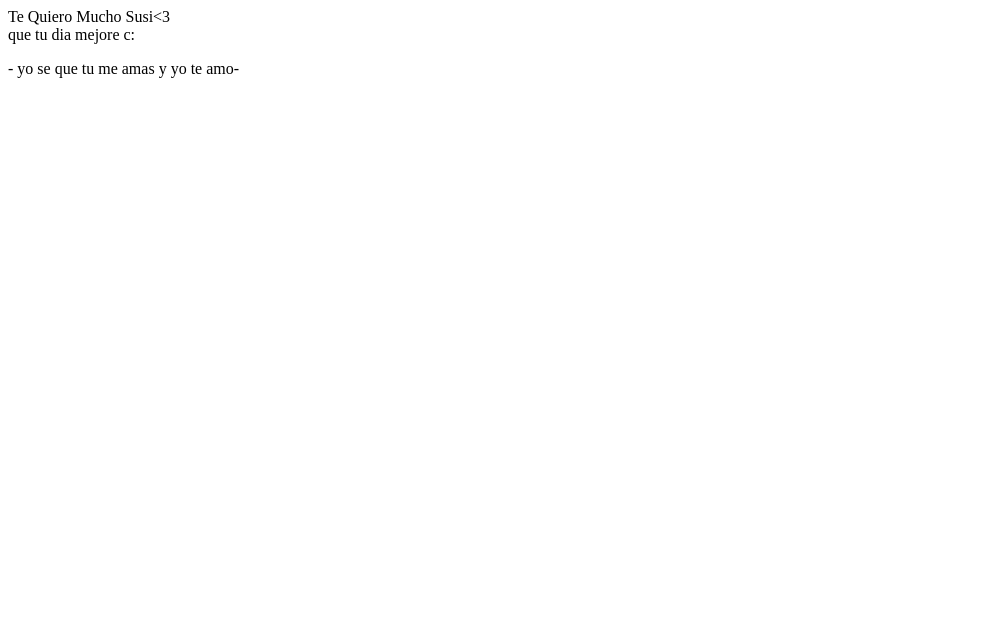
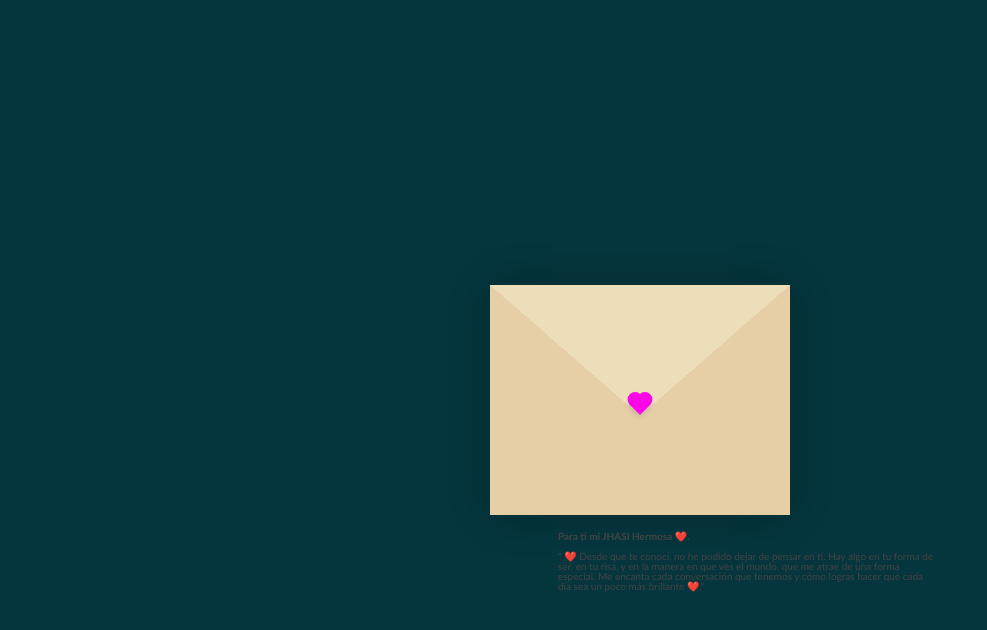
Before and after one commit to LuisCapcha/CartaMarylin.github.io, a website: page index.html in a window 1280 px wide. Shown: the whole page, without its empty margins (0-987 px from the left). Drawn offline with Linux system fonts and the light colour scheme.

Commit message:
cambios 2

```diff
--- a/index.html
+++ b/index.html
@@ -1,29 +1,34 @@
-<div class="happy-valentines">
-    <div class="valentines-day-card">
-      <div class="clouds"></div>
-      <div class="hearts">
-        <div class="heartOne">
-          <div class="left-side"></div>
-          <div class="right-side"></div>
+<!DOCTYPE html>
+<html lang="en">
+<head>
+    <meta charset="UTF-8">
+    <meta http-equiv="X-UA-Compatible" content="IE=edge">
+    <meta name="viewport" content="width=device-width, initial-scale=1.0">
+    <title>CSS Envelope + Letter (Open/Close on Click)</title>
+    <link rel="stylesheet" href="./style.css">
+</head>
+<body>
+    <div class="container">
+        <div class="envelope-wrapper">
+            <div class="envelope">
+                <div class="letter">
+                    <div class="text">
+                        <strong>Para ti mi JHASI Hermosa  ❤️.</strong>
+                        <p>
+                            " ❤️ Desde que te conocí, no he podido dejar de pensar en ti. Hay algo en tu forma de ser, en tu risa, y en la manera en que ves el mundo, que me atrae de una forma especial. Me encanta cada conversación que tenemos y cómo logras hacer que cada día sea un poco más brillante  ❤️."
+
+                        </p>
+                    </div>
+                </div>
+            </div>
+            <div class="heart"></div>
         </div>
-        <div class="heartTwo">
-          <div class="left-side"></div>
-          <div class="right-side"></div>
-        </div>
-            <div class="heartThree">
-          <div class="left-side"></div>
-          <div class="right-side"></div>
-        </div>
-         <div class="heartFour">
-          <div class="left-side"></div>
-          <div class="right-side"></div>
-        </div>
-         <div class="heartFive">
-         <div class="left-side"></div>
-          <div class="right-side"></div>
-        </div>
-      </div>
-      <div class="text"><span>Te Quiero Mucho Susi<3 </br> que tu dia mejore c:</div>
     </div>
-    <p class="hover">- yo se que tu me amas  y yo te amo-</p>
-    </div>
+    <script>
+        const envelope = document.querySelector('.envelope-wrapper');
+        envelope.addEventListener('click', () => {
+            envelope.classList.toggle('flap');
+        });
+    </script>
+</body>
+</html>
--- a/style.css
+++ b/style.css
@@ -1,4 +1,15 @@
-@import url('https://fonts.googleapis.com/css2?family=Pacifico&display=swap');
+:root{
+    --primary: #fff;
+    --bg-color: rgb(5, 53, 61);
+    --bg-envelope-color: #f5edd1;
+    --envelope-tab: #ecdeb8;
+    --envelope-cover: #e6cfa7;
+    --shadow-color: rgba(0, 0, 0, 0.2);
+    --txt-color: #444;
+    --heart-color: rgb(252, 8, 231);
+  }
+  body{
+    margin: 0;@import url('https://fonts.googleapis.com/css2?family=Pacifico&display=swap');
 
     body {
       height: 100vh;
@@ -188,3 +199,106 @@ body {
       font-size:20px;
 
     }
+    padding: 0;
+    box-sizing: border-box;
+    background: var(--bg-color);
+    display: flex;
+    align-items: center;
+    justify-content: center;
+  }
+  .container {
+    height: 100vh;
+    display: grid;
+    place-items: center;
+  }
+  .container > .envelope-wrapper {
+    background: var(--bg-envelope-color);
+    box-shadow: 0 0 40px var(--shadow-color);
+  }
+  .envelope-wrapper > .envelope {
+    position: relative;
+    width: 300px;
+    height: 230px;
+  }
+  .envelope-wrapper > .envelope::before {
+    content: "";
+    position: absolute;
+    top: 0;
+    z-index: 2;
+    border-top: 130px solid var(--envelope-tab);
+    border-right: 150px solid transparent;
+    border-left: 150px solid transparent;
+    transform-origin: top;
+    transition: all 0.5s ease-in-out 0.7s;
+  }
+  .envelope-wrapper > .envelope::after {
+    content: "";
+    position: absolute;
+    z-index: 2;
+    width: 0px;
+    height: 0px;
+    border-top: 130px solid transparent;
+    border-right: 150px solid var(--envelope-cover);
+    border-bottom: 100px solid var(--envelope-cover);
+    border-left: 150px solid var(--envelope-cover);
+  }
+  .envelope > .letter {
+    position: absolute;
+    right: 20%;
+    bottom: 0;
+    width: 54%;
+    height: 80%;
+    background: var(--primary);
+    text-align: center;
+    transition: all 1s ease-in-out;
+    box-shadow: 0 0 5px var(--shadow-color);
+    padding: 20px 10px;
+  }
+
+  .envelope > .letter > .text {
+    font-family: 'Gill Sans', 'Gill Sans MT', Calibri, 'Trebuchet MS', sans-serif;
+    color: var(--txt-color);
+    text-align: left;
+    font-size: 10px;
+  }
+  .heart {
+    position: absolute;
+    top: 50%;
+    left: 50%;
+    width: 15px;
+    height: 15px;
+    background: var(--heart-color);
+    z-index: 4;
+    transform: translate(-50%, -20%) rotate(45deg);
+    transition: transform 0.5s ease-in-out 1s;
+    box-shadow: 0 1px 6px var(--shadow-color);
+    cursor: pointer;
+  }
+  .heart:before,
+  .heart:after {
+    content: "";
+    position: absolute;
+    width: 15px;
+    height: 15px;
+    background-color: var(--heart-color);
+    border-radius: 50%;
+  }
+  .heart:before {
+    top: -7.5px;
+  }
+  .heart:after {
+    right: 7.5px;
+  }
+  .flap > .envelope:before {
+    transform: rotateX(180deg);
+    z-index: 0;
+  }
+  .flap > .envelope > .letter {
+    bottom: 100px;
+    transform: scale(1.5);
+    transition-delay: 1s;
+  }
+  .flap > .heart {
+    transform: rotate(90deg);
+    transition-delay: 0.4s;
+  }
```
Also changed, not shown: package.json (added, +12 -0 lines). Lines whose indentation alone changed are shown as unchanged.
